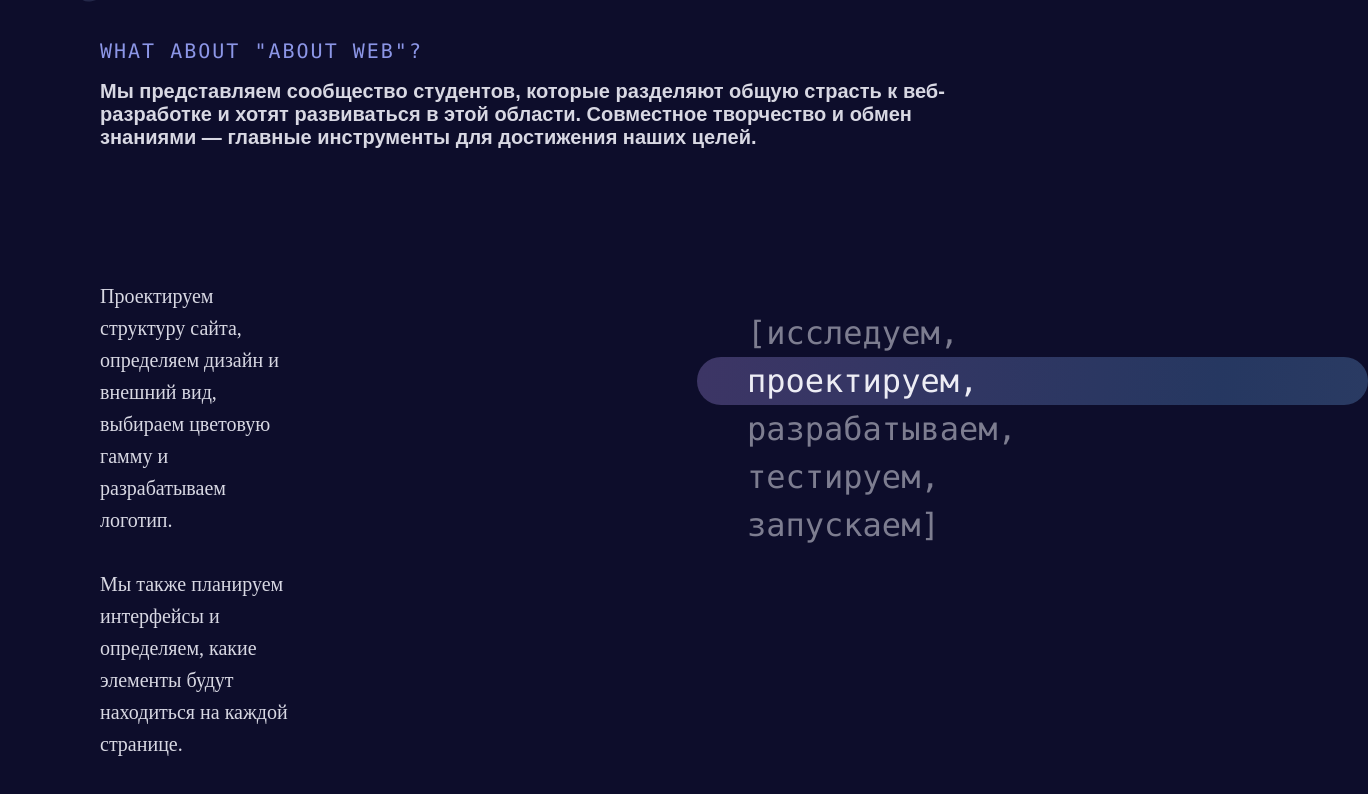
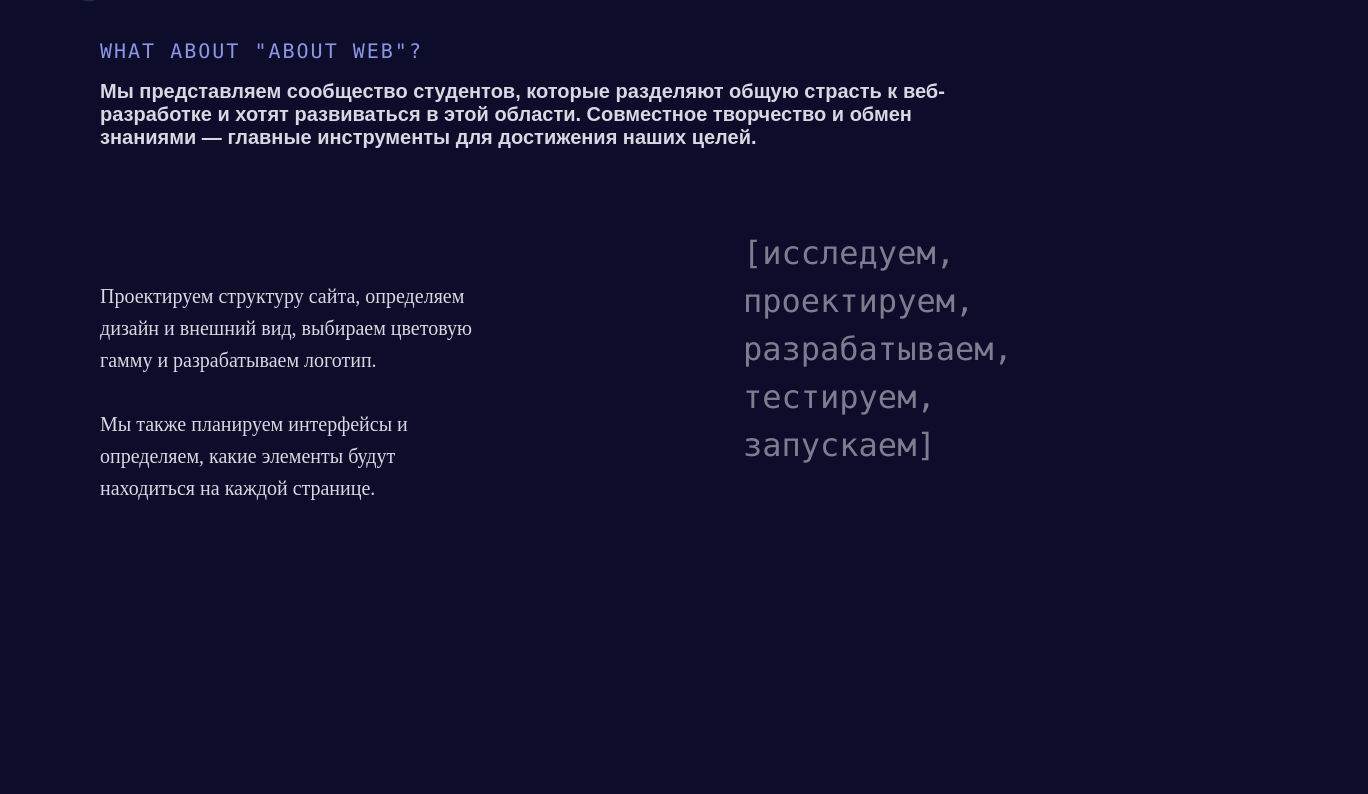
Before and after one commit to Isas2g/web-studio-react, a React app: page / in a window 1280 px wide. Shown: the part 789-1583 px from the top of the page, 1368 px wide, since content can reach past the window. After the commit the page ends 1373 px from the top, so only its background shows below. Built offline with nearby package versions, Linux system fonts and the light colour scheme.

Commit message:
fix: вынесен список в отдельный компонент

```diff
--- /dev/null
+++ b/src/shared/ui/List/index.tsx
@@ -0,0 +1,23 @@
+import React, { ReactFragment, ReactPortal } from 'react';
+import './style.scss';
+import ListItems from '../ListItems';
+type ReactNode = ReactFragment | ReactPortal | boolean | null | undefined;
+
+interface Props {
+  isActive?: boolean;
+  items: string[];
+}
+
+type PropsWithChildren<P> = P & { children?: ReactNode };
+
+const List = ({ items }: PropsWithChildren<Props>) => {
+  return (
+    <>
+      {items.map((item, index) => (
+        <ListItems key={index}>{item}</ListItems>
+      ))}
+    </>
+  );
+};
+
+export default List;
--- a/src/shared/ui/ListItems/index.tsx
+++ b/src/shared/ui/ListItems/index.tsx
@@ -10,7 +10,7 @@ type PropsWithChildren<P> = P & { children?: ReactNode };
 
 const ListItems = ({ isActive, children }: PropsWithChildren<Props>) => {
   return (
-    <div className="list-container">
+    <div className="list-container1">
       {isActive ? (
         <div className="tracing">
           <h5 className="text-active">{children}</h5>
--- a/src/shared/ui/ListItems/style.scss
+++ b/src/shared/ui/ListItems/style.scss
@@ -1,10 +1,15 @@
-.list-container {
+.list-container1 {
   display: flex;
   flex-direction: column;
 }
 
 .tracing {
-  background: linear-gradient(96.99deg, rgba(244, 138, 249, 0.3) -77.06%, rgba(95, 154, 222, 0.3) 78.01%, rgba(177, 213, 255, 0.3) 207.41%);
+  background: linear-gradient(
+    96.99deg,
+    rgba(244, 138, 249, 0.3) -77.06%,
+    rgba(95, 154, 222, 0.3) 78.01%,
+    rgba(177, 213, 255, 0.3) 207.41%
+  );
   border-radius: 28px;
   width: 671px;
 }
@@ -14,9 +19,8 @@
   font-style: normal;
   font-weight: 400;
   font-size: 32px;
-  color: #EDEDF5;
+  color: #ededf5;
   padding: 5px 0 5px 50px;
-
 }
 
 .text {
--- a/src/widgets/MainSecondBlock/index.tsx
+++ b/src/widgets/MainSecondBlock/index.tsx
@@ -3,6 +3,7 @@ import Title from '../../shared/ui/Title';
 import './style.scss';
 import Paragraph from '../../shared/ui/Paragraph';
 import ListItems from '../../shared/ui/ListItems';
+import List from 'shared/ui/List';
 
 const MainSecondBlock = () => {
   return (
@@ -25,11 +26,20 @@ const MainSecondBlock = () => {
             находиться на каждой странице.
           </p>
           <div className="list-container">
-            <ListItems>[исследуем, </ListItems>
+            {/* <ListItems>[исследуем, </ListItems>
             <ListItems isActive>проектируем, </ListItems>
             <ListItems>разрабатываем, </ListItems>
             <ListItems>тестируем, </ListItems>
-            <ListItems>запускаем] </ListItems>
+            <ListItems>запускаем] </ListItems> */}
+            <List
+              items={[
+                '[исследуем,',
+                'проектируем,',
+                'разрабатываем,',
+                'тестируем,',
+                'запускаем]',
+              ]}
+            />
           </div>
         </div>
       </div>
```
Also changed, not shown: src/shared/ui/List/style.scss (added).
